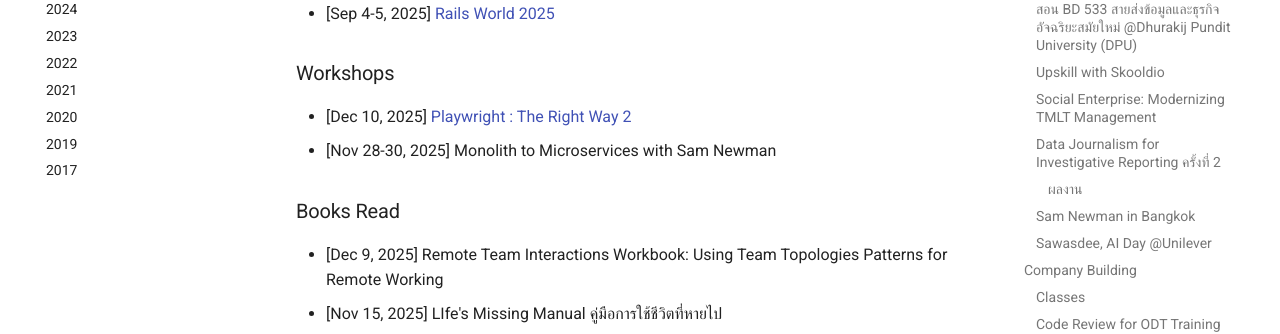
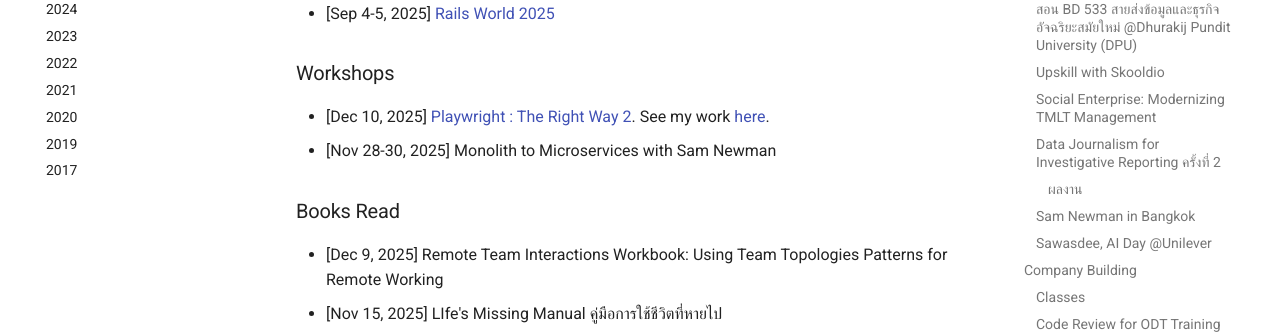
Before and after one commit to zkan/brag-documents, an MkDocs documentation site: the page built from docs/2025.md, in a window 1280 px wide and 900 px high, scrolled down 2724 px. Shown: the part 153-487 px from the top of the window. Built offline with MkDocs 1.6.1 and Material for MkDocs 9.7.7, drawn with Linux system fonts in a browser that asks for light colours; comment, search, counter and statistics services are not loaded.

Commit message:
Add link to my work

```diff
--- a/docs/2025.md
+++ b/docs/2025.md
@@ -127,7 +127,9 @@
 ### Workshops
 
 * [Dec 10, 2025] [Playwright : The Right Way
-2](https://training.odds.team/events/playwright-the-right-way-2){target=_blank}
+2](https://training.odds.team/events/playwright-the-right-way-2){target=_blank}.
+See my work
+[here](https://github.com/zkan/playwright-the-right-way){target=_blank}.
 * [Nov 28-30, 2025] Monolith to Microservices with Sam Newman
 
 ### Books Read
```
